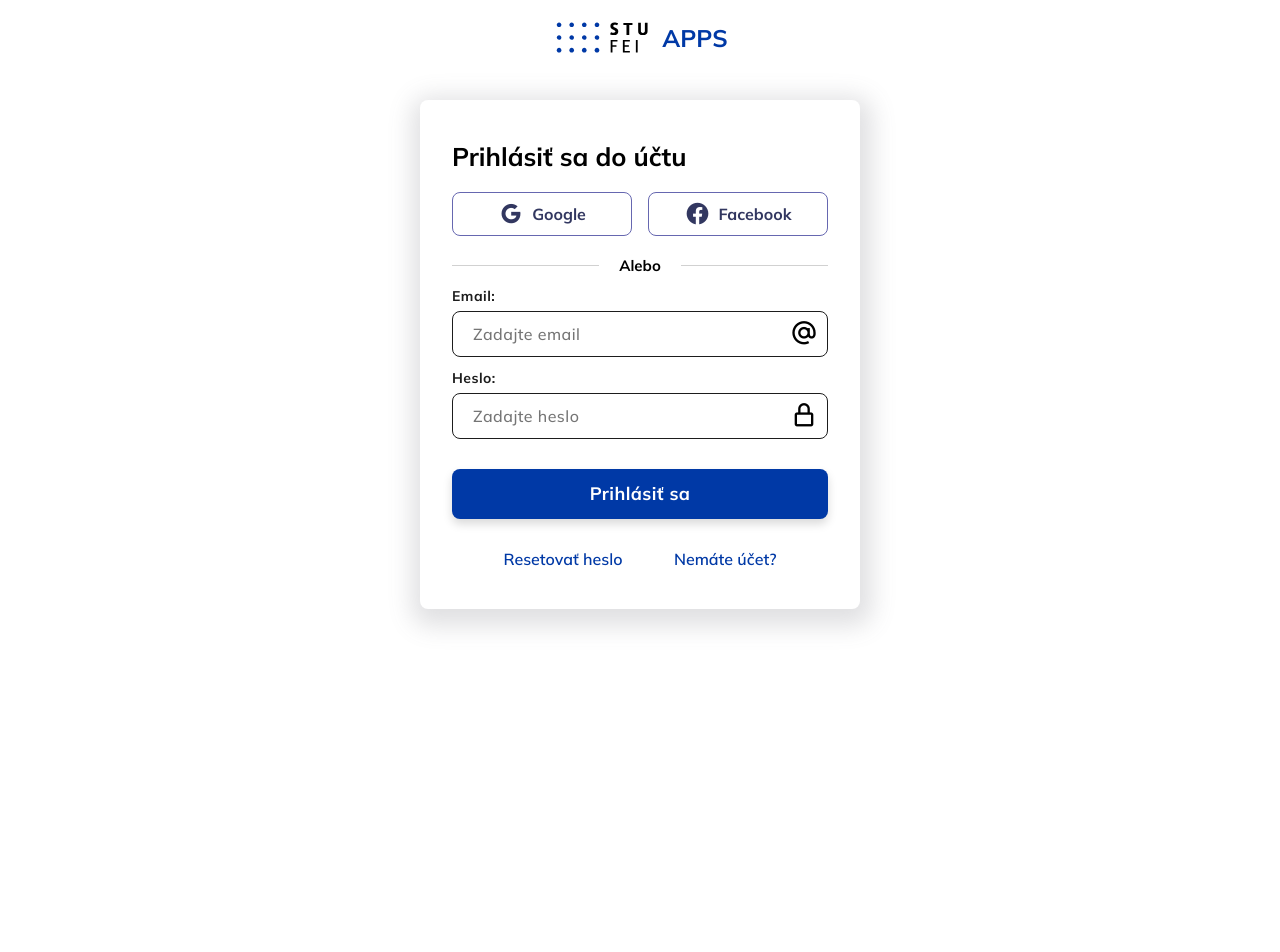
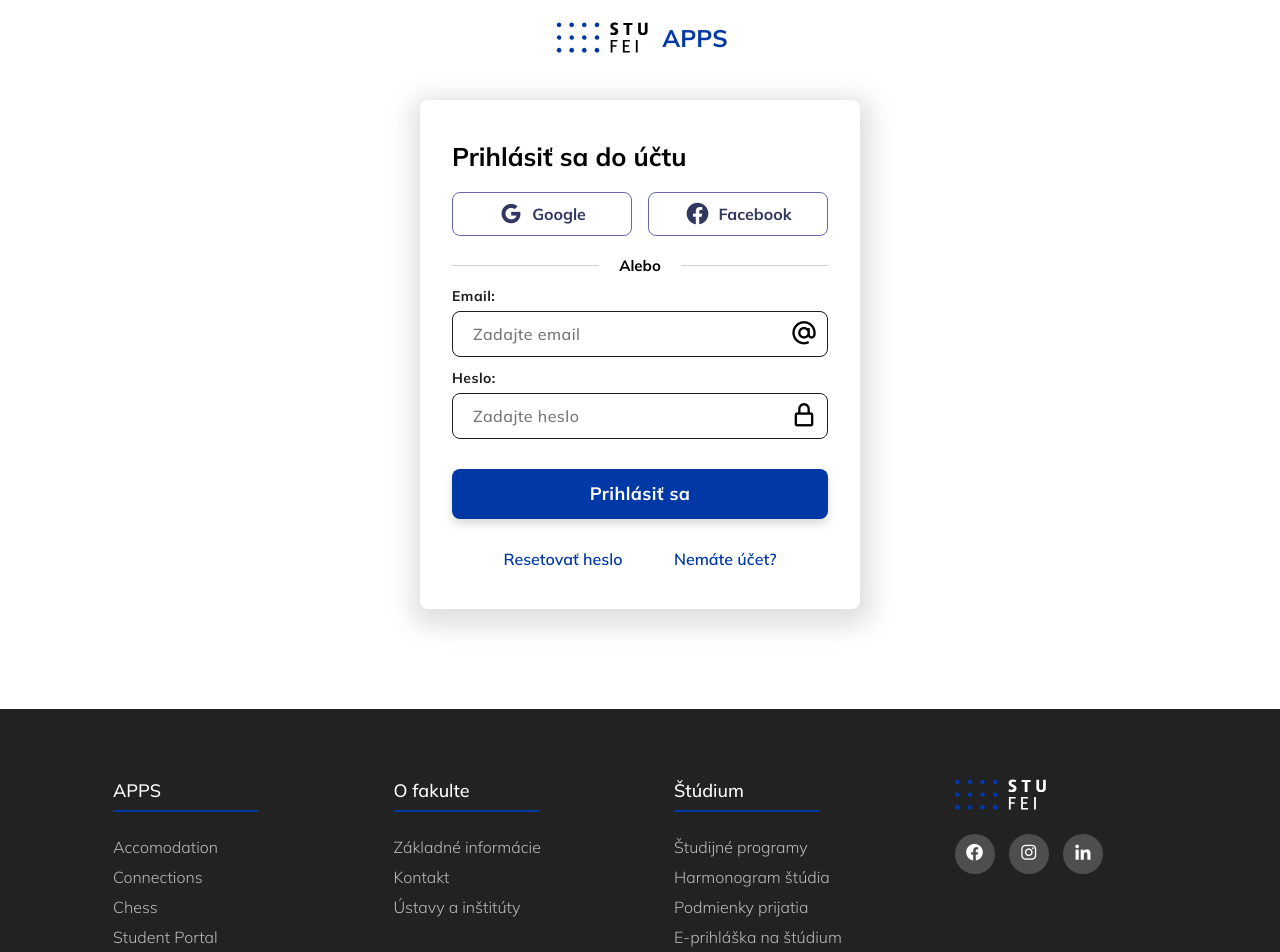
Before and after one commit to hypolitphysseaux/student_portal_frontend, a Svelte app in the folder fei-apps/: page / in a window 1280 px wide. Shown: the top 952 px of the page. Before the commit the page ends 800 px from the top, so only its background shows below. Built offline with nearby package versions, Linux system fonts and the light colour scheme.

Commit message:
Dorobenie stylu footera

```diff
--- a/fei-apps/src/App.svelte
+++ b/fei-apps/src/App.svelte
@@ -51,10 +51,10 @@
   // Functions
 
   async function testRead(){ //WORKING
-    const querySnapshot = await getDocs(collection(db, 'users'));
+    const querySnapshot = await getDocs(collection(db, 'userDetails'));
 
     querySnapshot.forEach((doc) => {
-      console.log(`${doc.id} => ${doc.data().meno} , ${doc.data().ais_id}`)
+      console.log(`${doc.id} => ${doc.data().aisId}`)
     });
   }
 
@@ -62,8 +62,8 @@
     const testName = document.getElementById("testInput") || HTMLInputElement;
 
     try {
-      const docRef = await addDoc(collection(db, "users"), {
-        name: testName.value
+      const docRef = await addDoc(collection(db, "usersDetailasds"), {
+        status: testName.value
       });
       console.log("Document written with ID: ", docRef.id);
     } catch (e) {
@@ -74,7 +74,8 @@
   //----------------------------
 </script>
 
-<main>
+<div class="app-wrapper">
+  <div class="app-content">
 
     <!-- Prihlasovanie -->
     {#if
@@ -130,7 +131,7 @@
       ></AppWidgets>
 
 
-    <!-- Docasne testy  ALL WORKING
+
       <div style="display: flex; justify-content: center; flex-direction: column;">
         <h3>Test na citanie z firestore</h3>
         <button style="width: 200px" on:click={testRead}>Read</button>
@@ -141,11 +142,18 @@
         <input type="text" id="testInput">
         <button style="width: 200px" on:click={testWrite}>Write</button>
       </div>
-    -->
+
+    {/if}
+  </div>
+
+
+  <div class="app-footer">
     <!-- App Footer -->
     <AppFooter bind:isDarkModeEnabled={isDarkModeEnabled}></AppFooter>
-  {/if}
-</main>
+  </div>
+</div>
+
+
 
 <style>
 
--- a/fei-apps/src/app.css
+++ b/fei-apps/src/app.css
@@ -66,3 +66,14 @@
   background-size: 10px 10px;
   */
 }
+
+
+.app-wrapper{
+  display: flex;
+  flex-direction: column;
+  min-height: 100vh;
+}
+
+.app-content{
+  flex: 1;
+}
--- a/fei-apps/src/lib/AppFooter.svelte
+++ b/fei-apps/src/lib/AppFooter.svelte
@@ -118,7 +118,7 @@
 
     .footer-col {
         width: 25%;
-        padding: 0 15px;
+        padding: 0 10px;
     }
 
     .footer-col h4 {
--- a/fei-apps/src/lib/LoginForm.svelte
+++ b/fei-apps/src/lib/LoginForm.svelte
@@ -76,7 +76,7 @@
     export let loggedUser;
 </script>
 
-<main>
+<div class="form-wrapper">
     <div class="logo">
         <svg width="91" height="31" viewBox="0 0 91 31" fill="none" xmlns="http://www.w3.org/2000/svg">
             <path
@@ -176,7 +176,7 @@
             </div>
         </form>
     </div>
-</main>
+</div>
 
 
 <style>
@@ -204,11 +204,12 @@
         color: #0039A6;
     }
 
-    main{
+    .form-wrapper{
         /* Pre LoginForm, RegistrationForm , povodne v body */
         display: flex;
         align-items: center;
         justify-content: center;
+        margin-bottom: 100px;
     }
 
     .container {
--- a/fei-apps/src/lib/RegistrationForm.svelte
+++ b/fei-apps/src/lib/RegistrationForm.svelte
@@ -2,7 +2,7 @@
 
 </script>
 
-<main>
+<div class="form-wrapper">
     <div class="logo">
         <svg width="91" height="31" viewBox="0 0 91 31" fill="none" xmlns="http://www.w3.org/2000/svg">
             <path
@@ -87,7 +87,7 @@
             </div>
         </form>
     </div>
-</main>
+</div>
 
 
 
@@ -115,11 +115,12 @@
         color: #0039A6;
     }
 
-    main{
+    .form-wrapper{
         /* Pre LoginForm, RegistrationForm , povodne v body */
         display: flex;
         align-items: center;
         justify-content: center;
+        margin-bottom: 100px;
     }
 
     .container {
```
Lines whose indentation alone changed are shown as unchanged.
